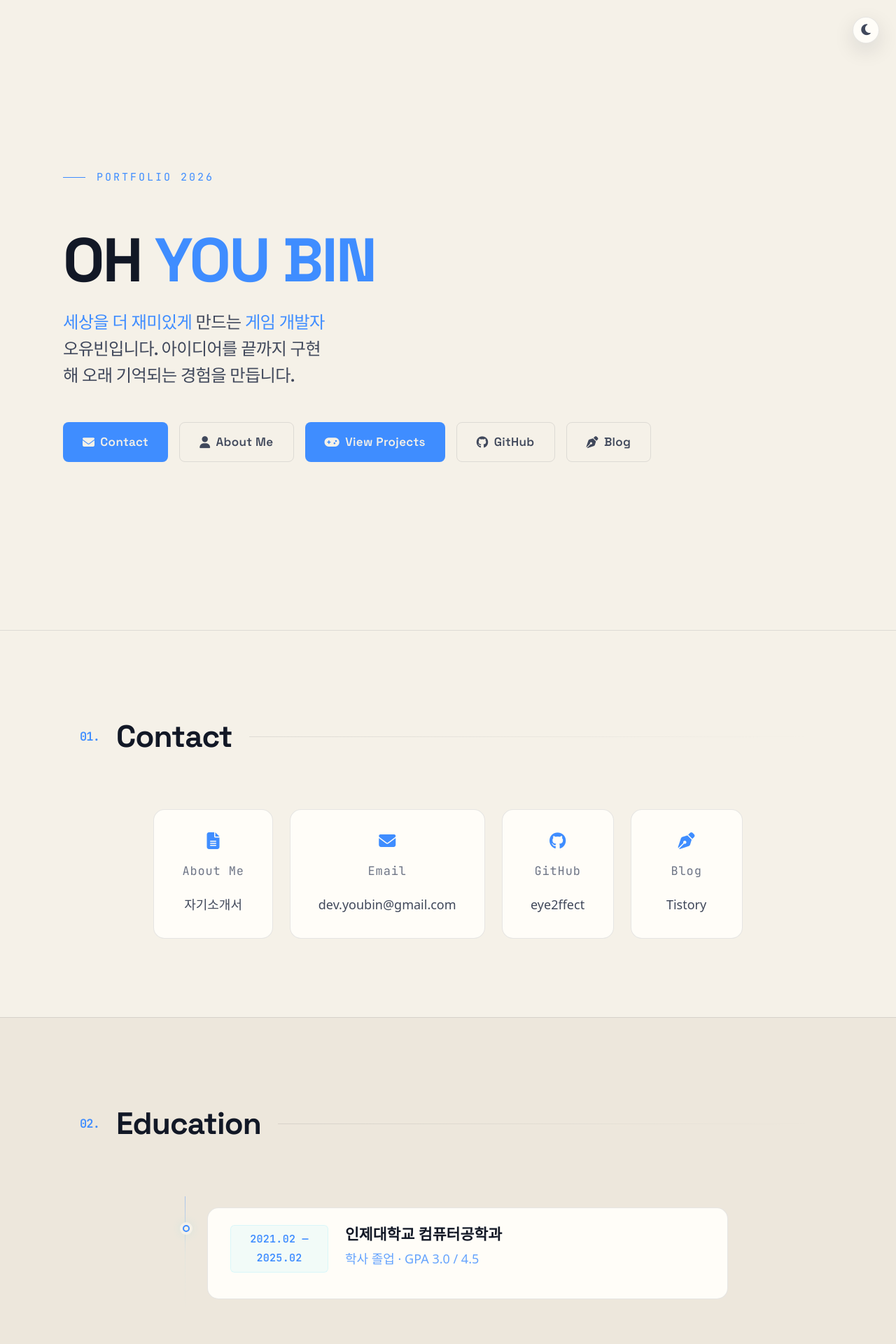
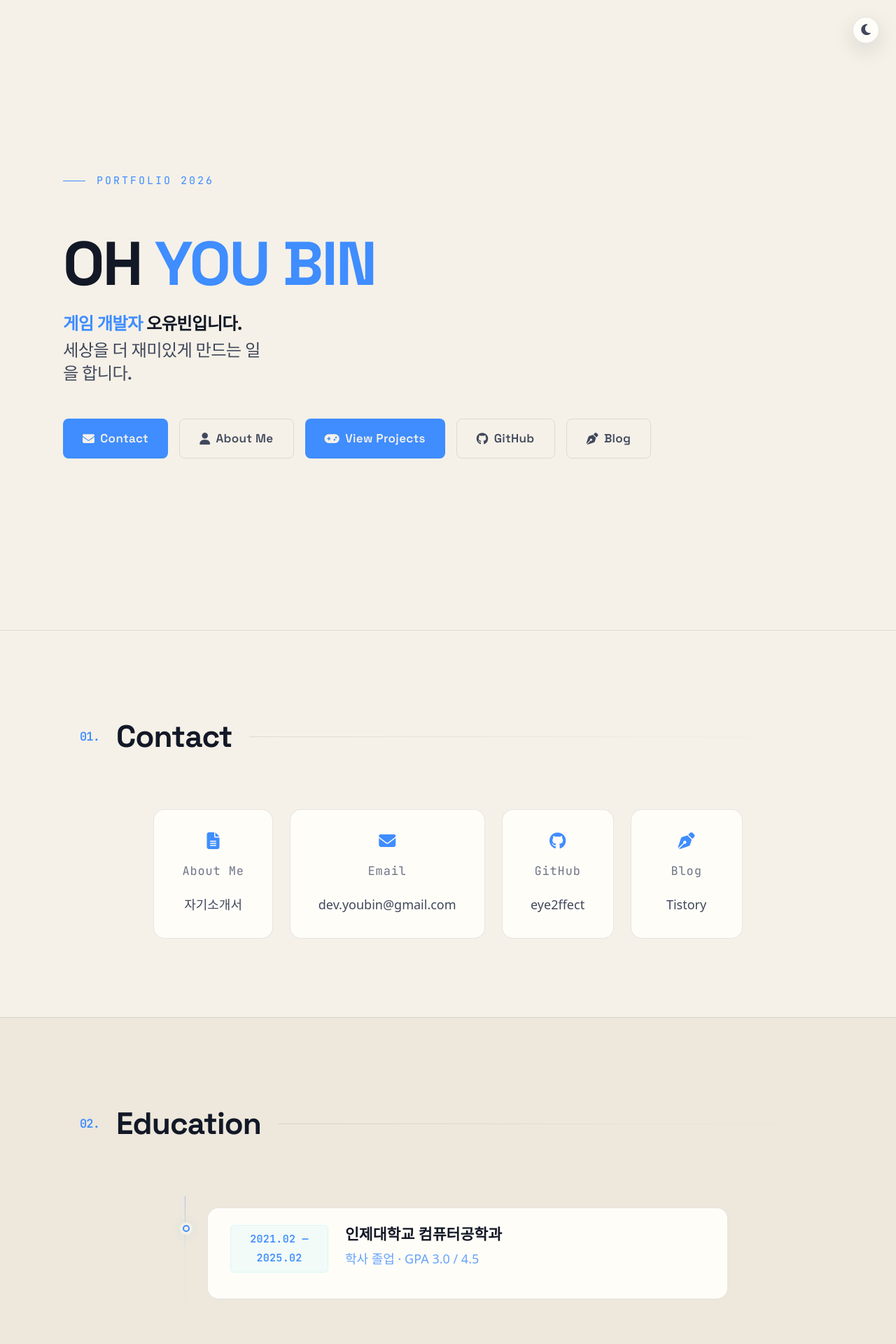
Before and after one commit to eye2ffect/eye2ffect.github.io, a Jekyll site: the page built from index.html, in a window 1280 px wide. Shown: the top 1920 px of the page at 70% size. Built offline with Jekyll 4.4.1, drawn with Linux system fonts in a browser that asks for light colours; some web fonts are replaced.

Commit message:
Refine hero intro hierarchy

```diff
--- a/_includes/nav.html
+++ b/_includes/nav.html
@@ -20,7 +20,10 @@
     <div class="hero-inner">
         <div class="hero-label">Portfolio 2026</div>
         <h1 class="hero-name">OH <span class="accent">YOU BIN</span></h1>
-        <p class="hero-intro"><span class="accent">세상을 더 재미있게</span> 만드는 <span class="accent">게임 개발자</span> 오유빈입니다. 아이디어를 끝까지 구현해 오래 기억되는 경험을 만듭니다.</p>
+        <p class="hero-intro">
+            <strong class="hero-intro-lead"><span class="accent">게임 개발자</span> 오유빈입니다.</strong>
+            <span class="hero-intro-sub">세상을 더 재미있게 만드는 일을 합니다.</span>
+        </p>
         <div class="hero-actions">
             <a href="#extra" class="hero-btn hero-btn-primary">
                 <i class="fas fa-envelope"></i> Contact
--- a/assets/css/main.css
+++ b/assets/css/main.css
@@ -300,18 +300,34 @@ html[data-theme='dark'] .theme-toggle-floating {
 }
 
 .hero-intro {
-  max-width: 24ch;
+  max-width: 18ch;
   font-family: var(--font-display);
   font-size: clamp(1.2rem, 1.9vw, 1.55rem);
   font-weight: 500;
   letter-spacing: -0.03em;
   color: var(--text-secondary);
-  line-height: 1.55;
+  line-height: 1.35;
   margin-bottom: var(--space-6);
   opacity: 0; animation: heroFadeIn 0.6s var(--ease-out) 0.9s forwards;
 }
 .hero-intro .accent {
   color: var(--primary);
+}
+
+.hero-intro-lead,
+.hero-intro-sub {
+  display: block;
+}
+
+.hero-intro-lead {
+  font-weight: 700;
+  color: var(--text-primary);
+  margin-bottom: 0.3rem;
+}
+
+.hero-intro-sub {
+  font-weight: 500;
+  color: var(--text-secondary);
 }
 
 .hero-actions {
```
